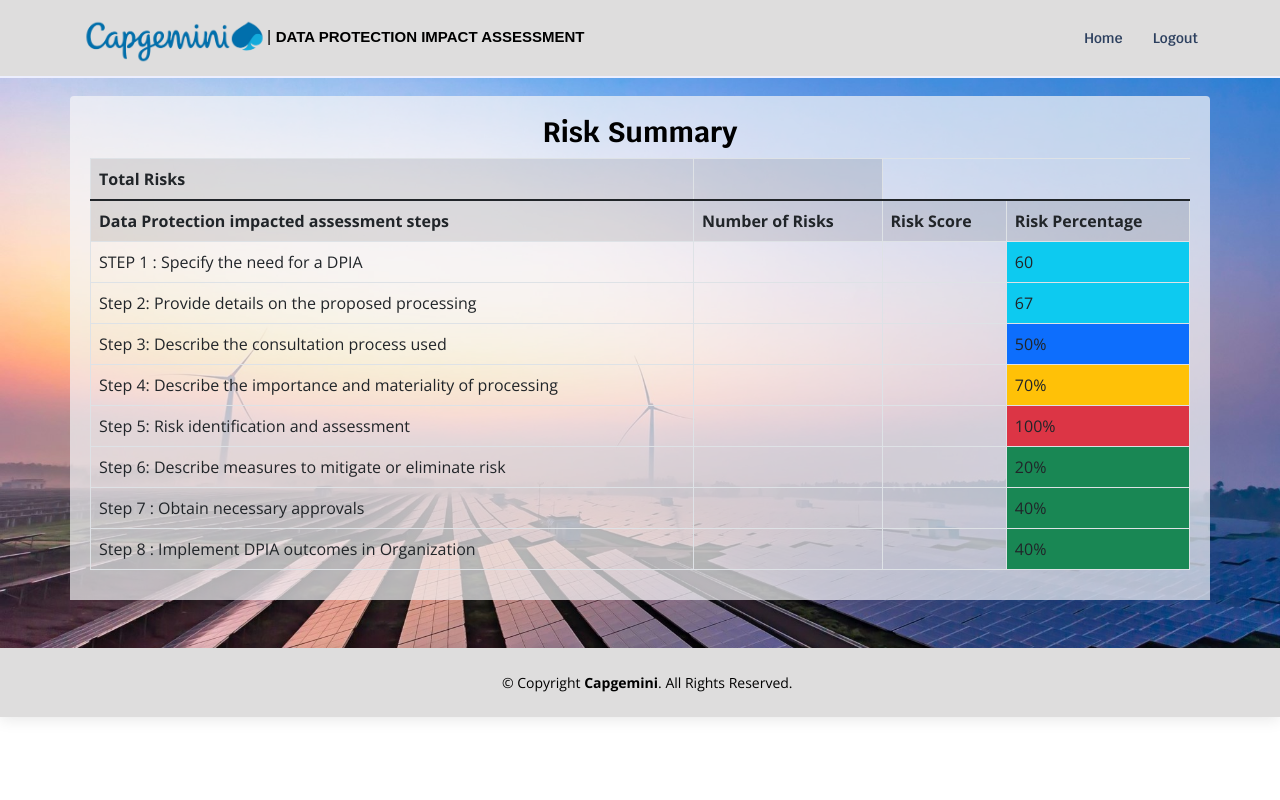
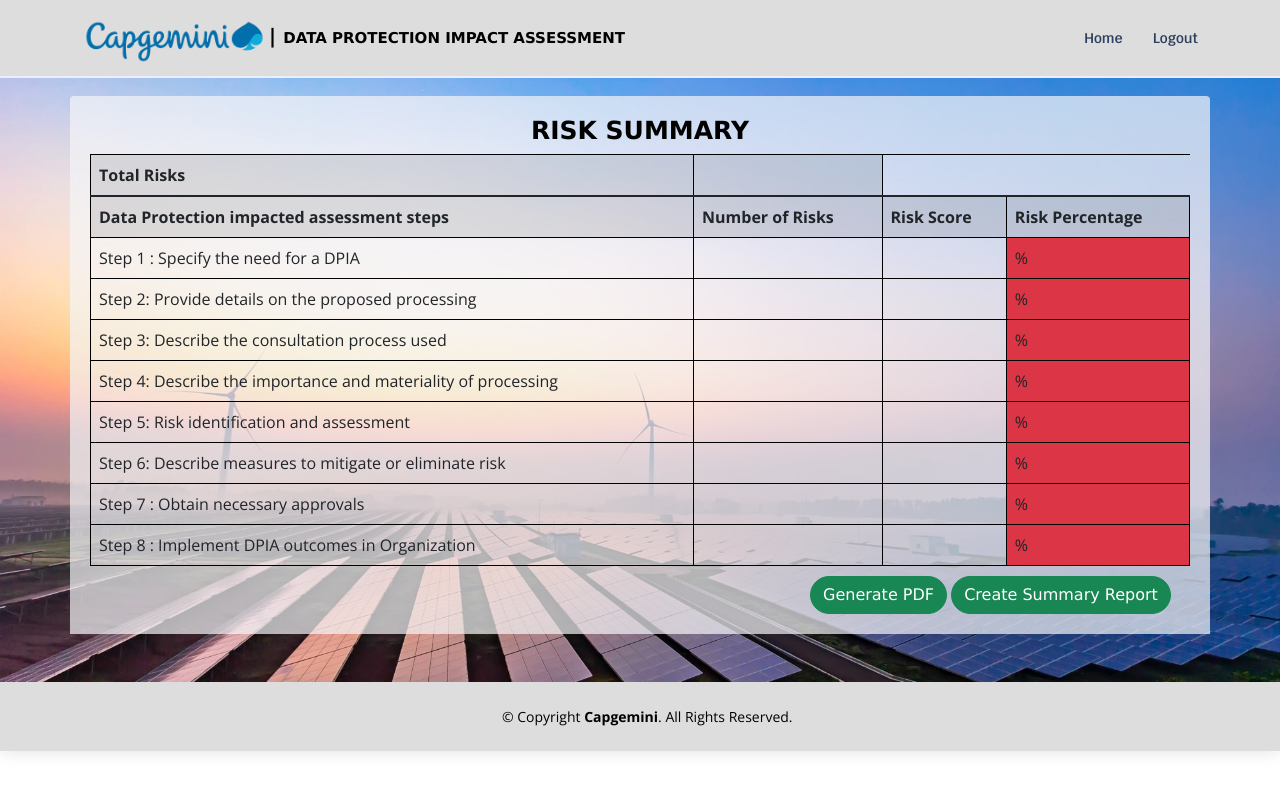
Before and after one commit to snandi51/DPIA, a Django app: page /risk_summary in a window 1280 px wide. Run offline with Django 3.2, Linux system fonts and the light colour scheme; a user stored in the database is signed in; some libraries are stand-ins or nearby versions.

Commit message:
Adding Risk summary page

```diff
--- a/Assessment/static/assets/css/style.css
+++ b/Assessment/static/assets/css/style.css
@@ -1520,10 +1520,14 @@
     font-weight: bold;
 }
 
-.vardana{
-    font-family: "Arial", serif;
-    font-size: 16px;
-}
+.verdana{
+    font-family: "Verdana", sans-serif;
+    font-size: 20px;
+}
+
+verdana_result{
+    font-family: "Verdana", sans-serif;
+    font-size: 25px;
 
 .dpia_screening_form{
     font-family: "Vardana", sans-serif;
@@ -1550,12 +1554,33 @@
 }
 
 .submit_only{
-    width:100px;
-     border: none;
-    color: white;
+    width:380px;
+    height:40px;
+    border: none;
+    color: green;
 }
 
 .dpia_title{
-    font-family: "Arial", Helvetica, sans-serif;
-    font-size: 15px;
+    font-family: "Vardana", Helvetica, sans-serif;
+    font-size: 10px;
     }
+
+.input_box{
+    width:50px;
+    height:60px;
+}
+
+.small_text{
+    font-size: 12px;
+}
+
+
+.red{
+    background-color: red;
+}
+.yellow {
+    background-color: #ff9;
+}
+.green {
+    background-color: #9f9;
+}
--- a/Assessment/templates/base.html
+++ b/Assessment/templates/base.html
@@ -34,15 +34,15 @@
   <header id="header" class="fixed-top">
     <div class="container d-flex align-items-center justify-content-between">
 
-      <a class="navbar-brand text-black vardana"><img src="static/assets/img/cg_logo.png" height=50>| <b class="dpia_title">DATA PROTECTION IMPACT ASSESSMENT</b></a>
+      <a class="navbar-brand text-black"><img src="static/assets/img/cg_logo.png" height=50><b>| </b><b class="verdana" style="font-size:15px"> DATA PROTECTION IMPACT ASSESSMENT</b></a>
       <nav id="navbar" class="navbar">
         <ul>
           {% if user.is_authenticated %}
-            <li><a class="nav-link scrollto" href="{% url 'index' %}">Home</a></li>
+            {% if authorized == false %}
+              <li><a class="nav-link scrollto" href="{% url 'index' %}">Home</a></li>
+            {% endif %}
           <li><a class="nav-link scrollto" href="{% url 'logout' %}">Logout</a></li>
           {% else %}
-<!--          <li><a class="nav-link scrollto" href="#about">About</a></li>-->
-<!--          <li><a class="nav-link scrollto" href="{% url 'login' %}">Login</a></li>-->
           {% endif %}
         </ul>
         <i class="bi bi-list mobile-nav-toggle"></i>
--- a/Assessment/templates/heat_map.html
+++ b/Assessment/templates/heat_map.html
@@ -11,7 +11,7 @@
 </div>
 <div class="container text-white rounded-top" style="background-color: rgba(245, 245, 248, 0.7);">
       <main id="main">
-        <center><h3 class="text-black"><strong>Heat Map</strong></h3></center>
+        <center><h3 class="text-black verdana" style="font-size:25px"><strong>HEAT MAP</strong></h3></center>
           <table class="table table-bordered">
               <thead>
                 <tr>
--- a/Assessment/templates/risk_summary.html
+++ b/Assessment/templates/risk_summary.html
@@ -4,14 +4,10 @@
 
 <!DOCTYPE html>
 <html lang="en">
-<script>
+<script type ="text/javascript">
     function myFunction() {
         var row1 = document.getElementById("row1");
-        if (row1.value > 80) {
-            row.bgColor = "green";
-        } else {
-            row.ngColor = "red";
-        }
+            row1.bgColor = "green";
     }
 </script>
 
@@ -19,8 +15,8 @@
 <br><br>
 <div class="container text-white rounded-top" style="background-color: rgba(245, 245, 248, 0.7); padding:20px">
       <main id="main">
-          <center><h3 class="text-black"><strong>Risk Summary</strong></h3></center>
-        <table class="table table-bordered" style="margin-bottom: 10px">
+          <center><h3 class="text-black verdana" style="font-size:25px"><strong>RISK SUMMARY</strong></h3></center>
+        <table class="table table-bordered" style="margin-bottom: 10px; border-color: black;">
           <thead>
             <tr>
               <th scope="col" class="table-active">Total Risks</th>
@@ -35,55 +31,104 @@
                 <th scope="row" class="table-active">Risk Percentage</th>
             </tr>
             <tr>
-              <td>STEP 1 : Specify the need for a DPIA</td>
+              <td>Step 1 : Specify the need for a DPIA</td>
               <td>{{ risk_score1.1 }}</td>
               <td>{{ risk_score1.0 }}</td>
-              <td class="bg-info" id="row1">60</td>
+              {% if form1_color == 'green'%}
+                <td class="bg-success" id="row1" >{{ form1_percentage }}%</td>
+              {% elif form1_color == 'yellow' %}
+                <td class="bg-warning" id="row1" >{{ form1_percentage }}%</td>
+              {% else %}
+                <td class="bg-danger" id="row1" >{{ form1_percentage }}%</td>
+              {% endif %}
             </tr>
             <tr>
               <td>Step 2: Provide details on the proposed processing</td>
               <td>{{ risk_score2.1 }}</td>
               <td>{{ risk_score2.0 }}</td>
-                <td class="bg-info" id="row2">67</td>
+                {% if form2_color == 'green'%}
+                  <td class="bg-success" >{{ form2_percentage }}%</td>
+                {% elif form2_color == 'yellow' %}
+                  <td class="bg-warning">{{ form2_percentage }}%</td>
+                {% else %}
+                  <td class="bg-danger">{{ form2_percentage }}%</td>
+                {% endif %}
             </tr>
             <tr>
               <td>Step 3: Describe the consultation process used</td>
               <td>{{ risk_score3.1 }}</td>
               <td>{{ risk_score3.0 }}</td>
-                <td class="bg-primary" id="row3">50%</td>
+                {% if form3_color == 'green'%}
+                  <td class="bg-success" >{{ form3_percentage }}%</td>
+                {% elif form3_color == 'yellow' %}
+                  <td class="bg-warning">{{ form3_percentage }}%</td>
+                {% else %}
+                  <td class="bg-danger">{{ form3_percentage }}%</td>
+                {% endif %}
             </tr>
             <tr>
               <td>Step 4: Describe the importance and materiality of processing</td>
               <td>{{ risk_score4.1 }}</td>
               <td>{{ risk_score4.0 }}</td>
-                <td class="bg-warning" id="row4">70%</td>
+                {% if form4_color == 'green'%}
+                  <td class="bg-success" >{{ form4_percentage }}%</td>
+                {% elif form4_color == 'yellow' %}
+                  <td class="bg-warning">{{ form4_percentage }}%</td>
+                {% else %}
+                  <td class="bg-danger">{{ form4_percentage }}%</td>
+                {% endif %}
             </tr>
             <tr>
               <td>Step 5: Risk identification and assessment</td>
               <td>{{ risk_score5.1 }}</td>
               <td>{{ risk_score5.0 }}</td>
-                <td class="bg-danger" id="row5">100%</td>
+                {% if form5_color == 'green'%}
+                  <td class="bg-success" >{{ form5_percentage }}%</td>
+                {% elif form5_color == 'yellow' %}
+                  <td class="bg-warning">{{ form5_percentage }}%</td>
+                {% else %}
+                  <td class="bg-danger">{{ form5_percentage }}%</td>
+                {% endif %}
             </tr>
             <tr>
               <td>Step 6: Describe measures to mitigate or eliminate risk</td>
               <td>{{ risk_score6.1 }}</td>
               <td>{{ risk_score6.1 }}</td>
-                <td class="bg-success" id="row6">20%</td>
+                {% if form6_color == 'green'%}
+                  <td class="bg-success" >{{ form6_percentage }}%</td>
+                {% elif form6_color == 'yellow' %}
+                  <td class="bg-warning">{{ form6_percentage }}%</td>
+                {% else %}
+                  <td class="bg-danger">{{ form6_percentage }}%</td>
+                {% endif %}
             </tr>
             <tr>
               <td>Step 7 : Obtain necessary approvals</td>
               <td>{{ risk_score7.1 }}</td>
               <td>{{ risk_score7.0 }}</td>
-                <td class="bg-success" id="row7">40%</td>
+                {% if form7_color == 'green'%}
+                  <td class="bg-success" >{{ form7_percentage }}%</td>
+                {% elif form7_color == 'yellow' %}
+                  <td class="bg-warning">{{ form7_percentage }}%</td>
+                {% else %}
+                  <td class="bg-danger">{{ form7_percentage }}%</td>
+                {% endif %}
             </tr>
             <tr>
               <td>Step 8 : Implement DPIA outcomes in Organization</td>
               <td>{{ risk_score8.1 }}</td>
               <td>{{ risk_score8.0 }}</td>
-                <td class="bg-success" id="row8">40%</td>
+                {% if form8_color == 'green'%}
+                  <td class="bg-success" >{{ form8_percentage }}%</td>
+                {% elif form8_color == 'yellow' %}
+                  <td class="bg-warning">{{ form8_percentage }}%</td>
+                {% else %}
+                  <td class="bg-danger">{{ form8_percentage }}%</td>
+                {% endif %}
             </tr>
           </tbody>
     </table>
+        <a><button type="button" style="font-family:Verdana; margin-left:720px" class="btn btn-success rounded-pill">Generate PDF</button></a> <a><button type="button" style="font-family:Verdana" class="btn btn-success rounded-pill">Create Summary Report</button></a>
       </main>
     <!-- End #main -->
   </div>
--- a/Assessment/views.py
+++ b/Assessment/views.py
@@ -34,7 +34,10 @@
             'input_data': input_data,
         }
         return render(request, 'screening.html', context)
-    return render(request, 'index.html')
+    context = {
+        'authorized': True,
+    }
+    return render(request, 'index.html', context)
 
 
 @login_required
@@ -181,6 +184,17 @@
         self.risk_score = 0
         self.number_of_risks = 0
         self.request = request
+        self.form1 = 6
+        self.form2 = 30
+        self.form3 = 9
+        self.form4 = 9
+        self.form5 = 2
+        self.form6 = 5
+        self.form7 = 4
+        self.form8 = 4
+        self.danger = 'red'
+        self.warning = 'yellow'
+        self.ok = 'green'
 
     # Risk Summary Form 1
     def risk_calculation_f1_1(self):
@@ -778,7 +792,7 @@
         if self.input_data.get('f5_1') == '0':
             risk_score = 0
             number_of_risks = 0
-        else:
+        elif self.input_data.get('f5_1') == '1':
             risk_score += 3
             number_of_risks += 1
         total_risk = [risk_score, number_of_risks]
@@ -887,7 +901,7 @@
         if self.input_data.get('f7_1') == '0':
             risk_score = 0
             number_of_risks = 0
-        else:
+        elif self.input_data.get('f7_1') == '1':
             risk_score += 3
             number_of_risks += 1
         total_risk = [risk_score, number_of_risks]
@@ -899,7 +913,7 @@
         if self.input_data.get('f7_2') == '0':
             risk_score = 0
             number_of_risks += 1
-        else:
+        elif self.input_data.get('f7_2') == '1':
             risk_score = 3
             number_of_risks += 1
         total_risk = [risk_score, number_of_risks]
@@ -1100,6 +1114,71 @@
         }
 
         table = RiskCalculations(input_data, request)
+        form1_percentage = round((table.risk_calculation_f1_all()[1] / table.form1) * 100, 2)
+        form2_percentage = round((table.risk_calculation_f2_all()[1] / table.form2) * 100, 2)
+        form3_percentage = round((table.risk_calculation_f3_all()[1] / table.form3) * 100, 2)
+        form4_percentage = round((table.risk_calculation_f4_all()[1] / table.form4) * 100, 2)
+        form5_percentage = round((table.risk_calculation_f5_all()[1] / table.form5) * 100, 2)
+        form6_percentage = round((table.risk_calculation_f6_all()[1] / table.form6) * 100, 2)
+        form7_percentage = round((table.risk_calculation_f7_all()[1] / table.form7) * 100, 2)
+        form8_percentage = round((table.risk_calculation_f8_all()[1] / table.form8) * 100, 2)
+
+        if form1_percentage <= 30:
+            form1_color = 'green'
+        elif form1_percentage > 30 and form1_percentage <= 60:
+            form1_color = 'yellow'
+        else:
+            form1_color = 'red'
+
+        if form2_percentage <= 30:
+            form2_color = 'green'
+        elif form2_percentage > 30 and form2_percentage <= 60:
+            form2_color = 'yellow'
+        else:
+            form2_color = 'red'
+
+        if form3_percentage <= 30:
+            form3_color = 'green'
+        elif form3_percentage > 30 and form3_percentage <= 60:
+            form3_color = 'yellow'
+        else:
+            form3_color = 'red'
+
+        if form4_percentage <= 30:
+            form4_color = 'green'
+        elif form4_percentage > 30 and form4_percentage <= 60:
+            form4_color = 'yellow'
+        else:
+            form4_color = 'red'
+
+        if form5_percentage <= 30:
+            form5_color = 'green'
+        elif form5_percentage > 30 and form5_percentage <= 60:
+            form5_color = 'yellow'
+        else:
+            form5_color = 'red'
+
+        if form6_percentage <= 30:
+            form6_color = 'green'
+        elif form6_percentage > 30 and form6_percentage <= 60:
+            form6_color = 'yellow'
+        else:
+            form6_color = 'red'
+
+        if form7_percentage <= 30:
+            form7_color = 'green'
+        elif form7_percentage > 30 and form7_percentage <= 60:
+            form7_color = 'yellow'
+        else:
+            form7_color = 'red'
+
+        if form8_percentage <= 30:
+            form8_color = 'green'
+        elif form8_percentage > 30 and form8_percentage <= 60:
+            form8_color = 'yellow'
+        else:
+            form8_color = 'red'
+
         context = {
             'input_data': input_data,
             'risk_score1': table.risk_calculation_f1_all(),
@@ -1110,6 +1189,22 @@
             'risk_score6': table.risk_calculation_f6_all(),
             'risk_score7': table.risk_calculation_f7_all(),
             'risk_score8': table.risk_calculation_f8_all(),
+            'form1_color': form1_color,
+            'form2_color': form2_color,
+            'form3_color': form3_color,
+            'form4_color': form4_color,
+            'form5_color': form5_color,
+            'form6_color': form6_color,
+            'form7_color': form7_color,
+            'form8_color': form8_color,
+            'form1_percentage': form1_percentage,
+            'form2_percentage': form2_percentage,
+            'form3_percentage': form3_percentage,
+            'form4_percentage': form4_percentage,
+            'form5_percentage': form5_percentage,
+            'form6_percentage': form6_percentage,
+            'form7_percentage': form7_percentage,
+            'form8_percentage': form8_percentage,
             'total_no_of_risk': table.risk_calculation_f1_all()[1] + table.risk_calculation_f2_all()[1]
                                 + table.risk_calculation_f3_all()[1] + table.risk_calculation_f4_all()[1]
                                 + table.risk_calculation_f5_all()[1] + table.risk_calculation_f6_all()[1]
--- a/Members/templates/login.html
+++ b/Members/templates/login.html
@@ -5,7 +5,7 @@
 <div style="margin-top: 70px" class="text-black  text-center">
 </div>
 <link rel="stylesheet" href="https://cdnjs.cloudflare.com/ajax/libs/font-awesome/4.7.0/css/font-awesome.min.css">
-<div class="container col-sm-4 text-white rounded-top" style="background-color: rgba(245, 245, 248, 0.7);">
+<div class="container col-sm-4 text-white rounded-top" style="background-color: rgba(245, 245, 248, 0.7); height: auto">
     <div class ="form-group" style =" width: 500px; margin-left:30px; padding-bottom: 50px; margin-top: 40px">
             <div class="col-md-8 text-black;">
                     {% if messages %}
@@ -19,7 +19,7 @@
                 <form method="POST">
                     <fieldset class="form-group">
                         <br>
-                         <center><h4 class="text-black"><strong><i class="fa fa-user"></i> LOGIN</strong></h4></center>
+                         <center><h4 class="text-black" style="font-family: Verdana"><strong><i class="fa fa-user"></i> LOGIN</strong></h4></center>
                           <div class="form-group;" style="padding:10px">
                             <label class="text-black" for="exampleInputEmail1">Username *</label>
                             <input type="text" class="form-control" name="username" required>
@@ -29,7 +29,7 @@
                             <input type="password" class="form-control" name="password" required>
                           </div>
                             <br>
-                          <center><button type="submit" class="btn btn-primary rounded-pill login_button"><i class="fa fa-unlock fa-lg "></i>  Login</button></center>
+                          <center><button type="submit" class="btn btn-primary rounded-pill login_button" style="font-family: Verdana"><i class="fa fa-unlock fa-lg "></i>  Login</button></center>
                     </fieldset>
                 </form>
             </div>
--- a/Members/templates/logout.html
+++ b/Members/templates/logout.html
@@ -6,8 +6,8 @@
 <div class="container text-white rounded-top" style="background-color: rgba(245, 245, 248, 0.7);">
 <div class ="form-group;" style =" width: 500px; padding-bottom: 210px; margin-top: 100px">
     <br>
-    <h1 class="text-black" style="border-color:white">You have been logged out.</h1>
-    <a href="{% url 'login' %}"><button type="button" class="btn btn-primary rounded-pill"><i class="fa fa-lock fa-lg "></i> Login Again</button></a>
+    <h1 class="text-black" style="border-color:white; font-family: Verdana">You have been logged out.</h1>
+    <a href="{% url 'login' %}"><button type="button" class="btn btn-primary rounded-pill" style="font-family:Verdana"><i class="fa fa-lock fa-lg "></i> Login Again</button></a>
     </div>
 </div>
 
--- a/Members/views.py
+++ b/Members/views.py
@@ -14,12 +14,14 @@
         if user is not None:
             login(request, user)
             authorized = True
-            return render(request, 'index.html')
+            context = {'authorized': True}
+            return render(request, 'index.html', context)
         else:
             messages.success(request, 'Invalid Username or Password')
             return render(request, 'login.html')
     if request.user.is_authenticated:
-        return render(request, 'index.html')
+        context = {'authorized': True}
+        return render(request, 'index.html', context)
     else:
         return render(request, 'login.html')
 
```
Also changed, not shown: Assessment/templates/dpia_screening.html (+8 -8 lines), Assessment/templates/result.html (+10 -10 lines), Assessment/templates/screening.html (+6 -6 lines), Assessment/templates/screening1.html (+7 -7 lines).
